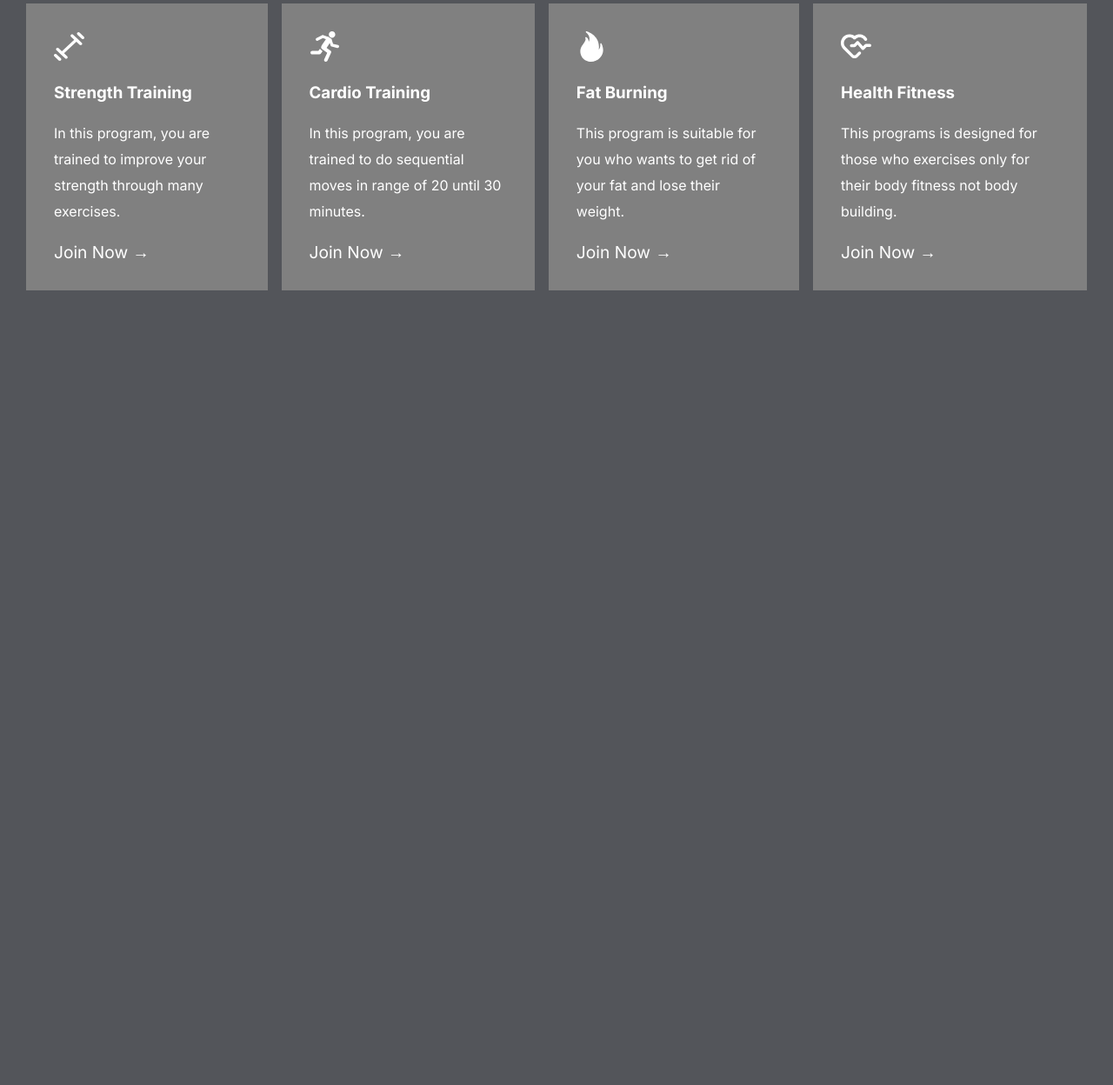
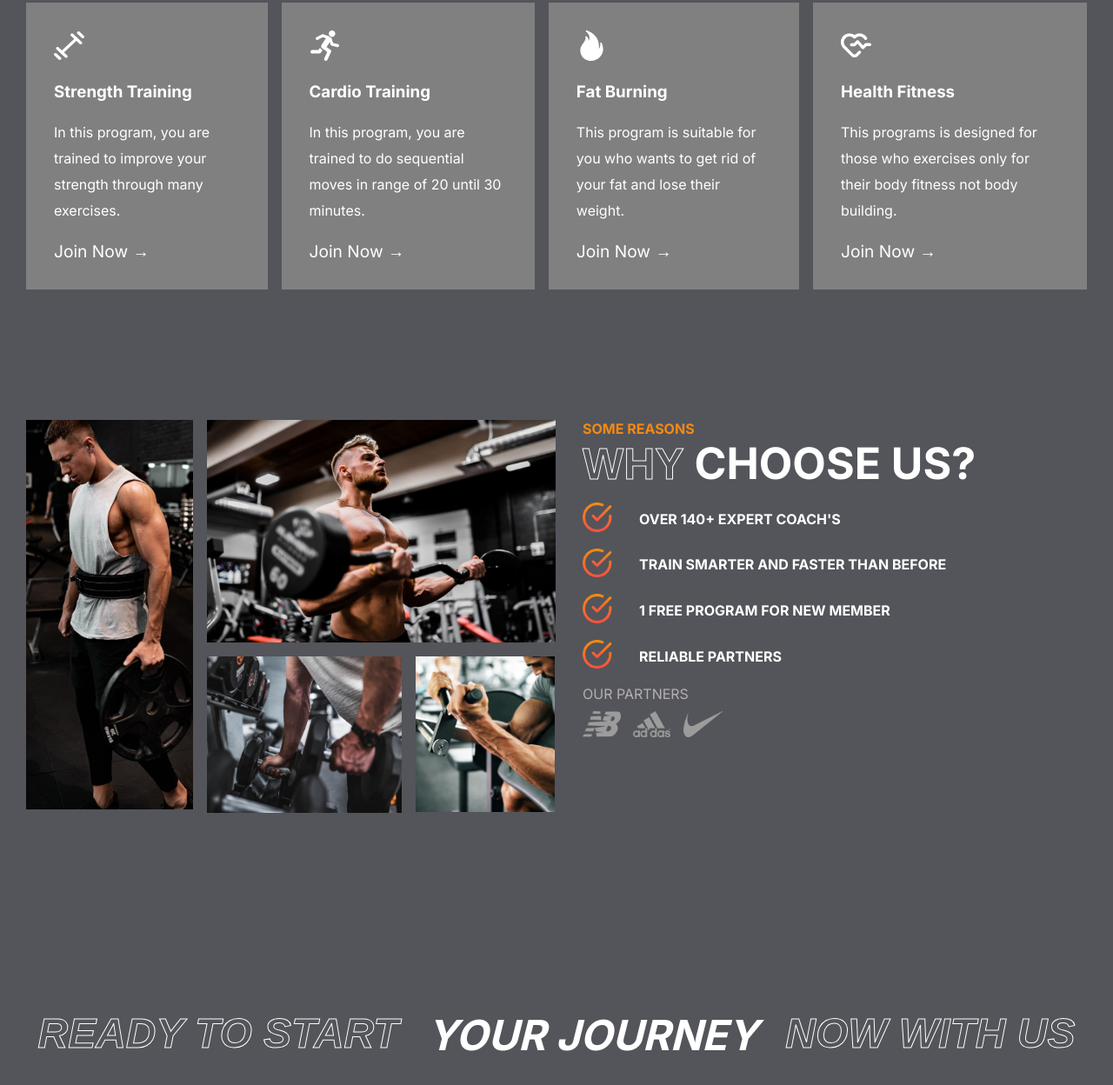
Before and after one commit to rssabbir-dev/FitClub, a plain HTML site: page index.html in a window 1280 px wide. Shown: the part 1056-2304 px from the top of the page at 87% size. Before the commit the page ends 1540 px from the top, so only its background shows below. Drawn offline with Linux system fonts and the light colour scheme.

Commit message:
why choose us section complete

```diff
--- a/index.html
+++ b/index.html
@@ -1,5 +1,6 @@
 <!DOCTYPE html>
 <html lang="en">
+
 <head>
     <meta charset="UTF-8">
     <meta http-equiv="X-UA-Compatible" content="IE=edge">
@@ -11,6 +12,7 @@
         rel="stylesheet">
     <link rel="stylesheet" href="style.css">
 </head>
+
 <body>
     <header class=" header-container">
         <div class="header-left container">
@@ -82,7 +84,7 @@
         </div>
     </header>
     <section class="explore-program container">
-        <h1><span class="text-shadow">EXPLORE OUR</span>PROGRAM <br><span class="text-shadow">TO SHAPE YOU</span></h1>
+        <h1 class="section-title"><span class="text-shadow">EXPLORE OUR</span>PROGRAM <br><span class="text-shadow">TO SHAPE YOU</span></h1>
         <div class="program-container">
             <div class="program-item">
                 <img src="assets/icons/dumbell.svg" alt="">
@@ -110,5 +112,39 @@
             </div>
         </div>
     </section>
+
+    <section class="why-choose container">
+        <div class="choose-left">
+            <img src="assets/images/image1.png" alt="">
+            <img src="assets/images/image2.png" alt="">
+            <img src="assets/images/image3.png" alt="">
+            <img src="assets/images/image4.png" alt="">
+        </div>
+        <div class="choose-right">
+            <p class="text-highlight">SOME REASONS</p>
+            <h1><span class="text-shadow">WHY</span> CHOOSE US?</h1>
+            <div class="choose-text-container">
+                <p class="tick-text"><span><img src="assets/icons/tick.png" alt=""></span>OVER 140+ EXPERT COACH'S</p>
+                <p class="tick-text"><span><img src="assets/icons/tick.png" alt=""></span>TRAIN SMARTER AND FASTER THAN
+                    BEFORE</p>
+                <p class="tick-text"><span><img src="assets/icons/tick.png" alt=""></span>1 FREE PROGRAM FOR NEW MEMBER
+                </p>
+                <p class="tick-text"><span><img src="assets/icons/tick.png" alt=""></span>RELIABLE PARTNERS</p>
+            </div>
+            <div class="partner-logo">
+                <p class="grayText">OUR PARTNERS</p>
+                <img src="assets/icons/nb.png" alt="">
+                <img src="assets/icons/adidas.png" alt="">
+                <img src="assets/icons/nike.png" alt="">
+            </div>
+        </div>
+    </section>
+
+    <section class="plans">
+        <h1 class="section-title"><span class="text-shadow">READY TO START</span>YOUR JOURNEY
+            <br><span class="text-shadow">NOW WITH US</span>
+        </h1>
+    </section>
 </body>
+
 </html>
--- a/style.css
+++ b/style.css
@@ -2,6 +2,10 @@
     margin: 0;
     padding: 0;
     box-sizing: border-box;
+}
+
+h1 {
+    font-size: 50px;
 }
 
 body {
@@ -9,9 +13,11 @@ body {
     background-color: #53555A;
     color: #fff;
 }
-section{
+
+section {
     margin: 150px auto;
 }
+
 .container {
     padding: 0 30px;
 }
@@ -38,6 +44,17 @@ section{
     color: #000;
 }
 
+.text-highlight {
+    color: #F48915;
+    font-weight: 700;
+}
+.section-title {
+    display: flex;
+    gap: 2rem;
+    justify-content:center;
+    font-size:3rem;
+    font-style: italic;
+}
 header {
     height: 100vh;
     position: relative;
@@ -210,35 +227,96 @@ nav>div {
     justify-content: space-between;
 }
 
-.explore-program h1 {
-    display: flex;
-    justify-content: space-around;
-    font-size: 50px;
-    font-style: italic;
-}
-
-.program-container{
+.program-container {
     display: flex;
     gap: 1rem;
     margin-top: 50px;
 }
-.program-item{
-    background-color:gray;
-    padding:2rem;
+
+.program-item {
+    background-color: gray;
+    padding: 2rem;
 }
-.program-item:hover{
+
+.program-item:hover {
     background-image: linear-gradient(210.41deg, #fa5042 1.14%, #ffa739 100.75%);
 }
-.program-item h3{
-    margin:20px 0px;
+
+.program-item h3 {
+    margin: 20px 0px;
 }
-.program-item a{
+
+.program-item a {
     display: block;
     margin-top: 20px;
     text-decoration: none;
-    color:white;
+    color: white;
     font-size: 1.2rem;
 }
-.program-item p{
-    line-height:30px;
+
+.program-item p {
+    line-height: 30px;
 }
+
+.why-choose{
+    display:flex;
+    gap: 2rem;
+}
+.why-choose > div {
+    flex:1;
+}
+.tick-text {
+    display: flex;
+    align-items: center;
+    gap: 1rem;
+    margin: 15px 0px;
+    font-weight: 700;
+}
+
+.tick-text img {
+    width: 70%;
+}
+
+.partner-logo img {
+    height: 30px;
+    margin-top: 10px;
+    margin-right: 10px;
+}
+
+.choose-left {
+    grid-gap: 1rem;
+    display: grid;
+    flex: 1 1;
+    gap: 1rem;
+    grid-auto-rows: 1fr;
+    grid-template-columns: repeat(3, 1fr);
+}
+
+.choose-left>img {
+    object-fit: cover;
+}
+
+.choose-left>:first-child {
+    grid-row: 1/3;
+    height: 28rem;
+    width: 12rem;
+}
+
+.choose-left>:nth-child(2) {
+    grid-column: 2/4;
+    height: 16rem;
+    width: auto;
+}
+
+.choose-left>:nth-child(3) {
+    grid-column: 2/3;
+    grid-row: 2;
+    width: 14rem;
+}
+
+.choose-left>:nth-child(4) {
+    grid-column: 3/4;
+    grid-row: 2;
+    height: 11.2rem;
+    width: 10rem;
+}
```
